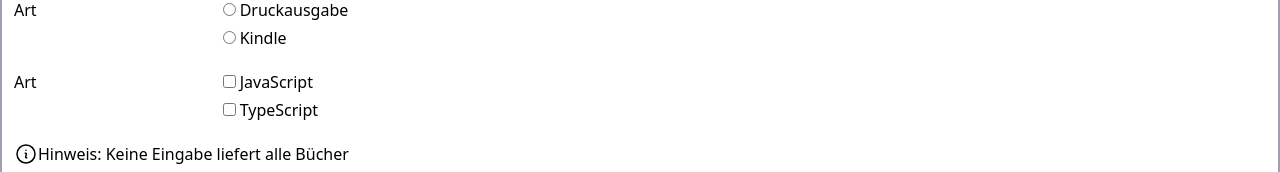
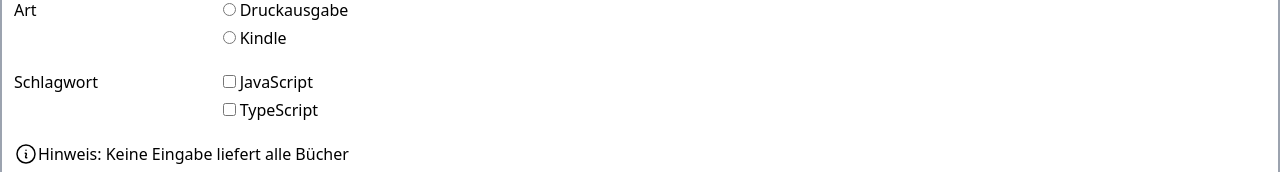
Before and after one commit to niroe22/Seminar, an Angular app: page /suche in a window 1280 px wide. Shown: the part 282-454 px from the top of the page. Built offline with nearby package versions, Linux system fonts and the light colour scheme.

Commit message:
searchkeyword component working

```diff
--- a/src/app/suche/suche-schlagwoerter/suche-schlagwoerter.component.html
+++ b/src/app/suche/suche-schlagwoerter/suche-schlagwoerter.component.html
@@ -1,5 +1,5 @@
 <div class="grid grid-cols-6">
-  <label>Art</label>
+  <label>Schlagwort</label>
   <div class="flex flex-col col-span-5 items-start gap-1">
     <div>
       <input
```
